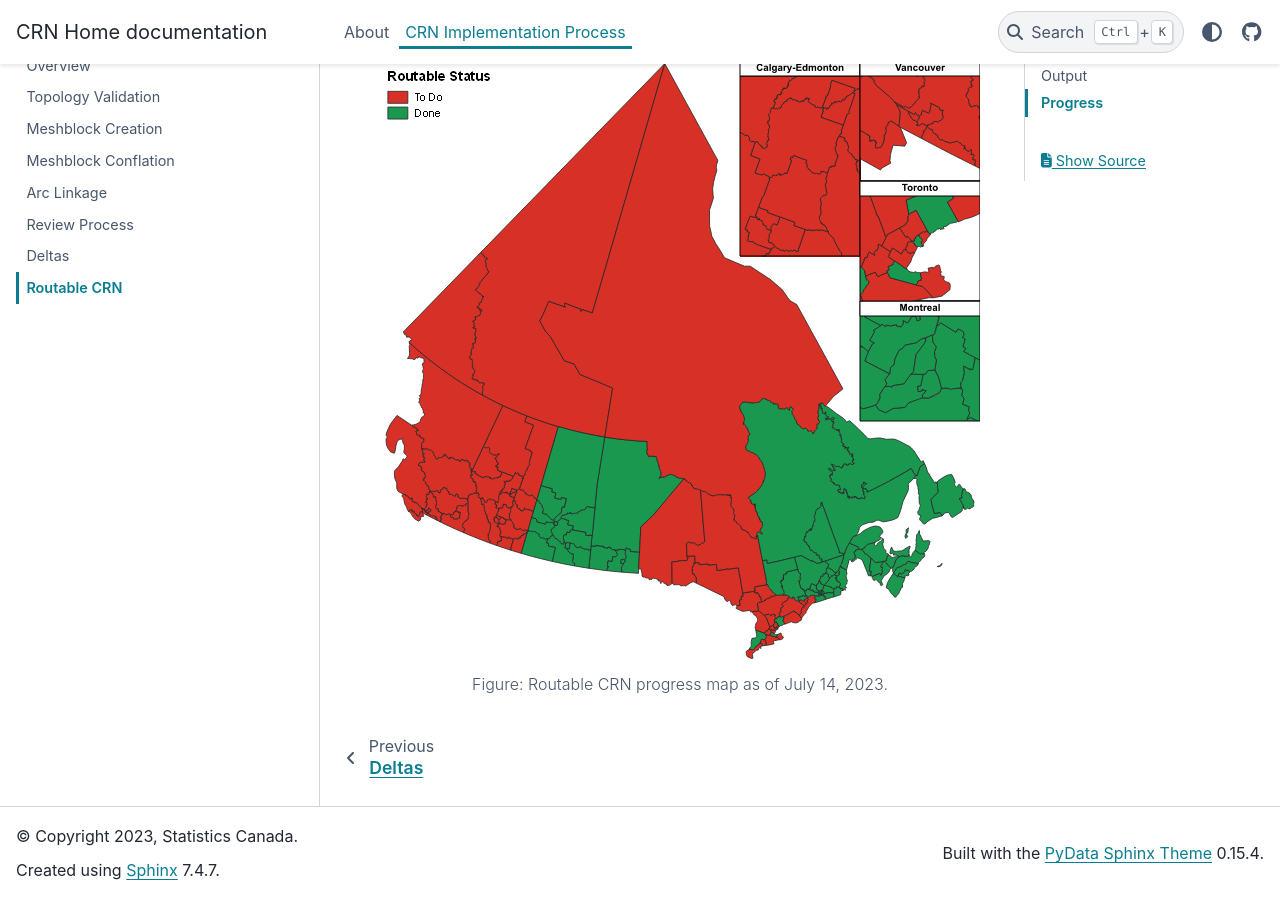
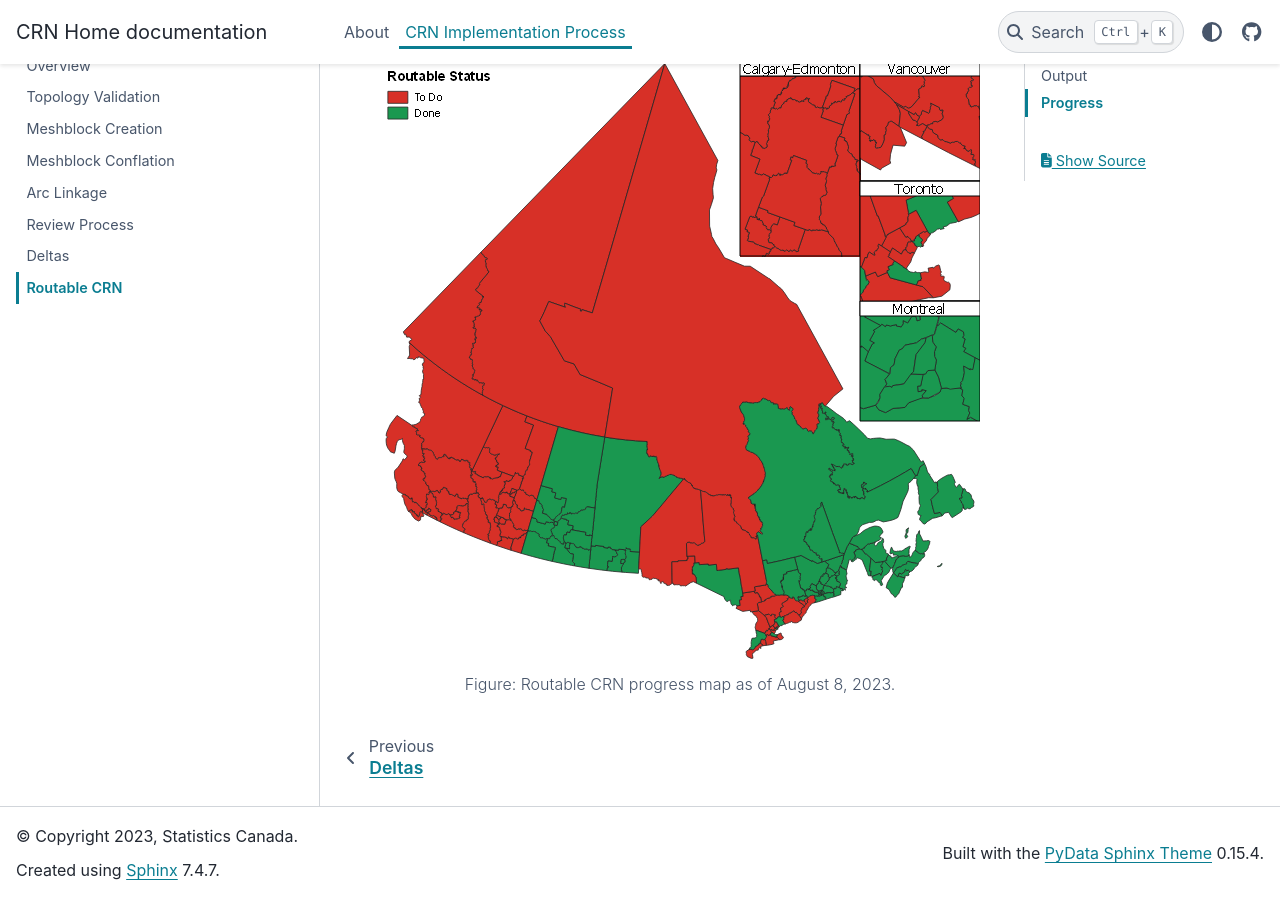
Before and after one commit to StatCan/egp-crn, a Sphinx documentation site: the page built from docs/source/crn_implementation_process/routable_crn.rst, in a window 1280 px wide and 900 px high, scrolled down 3716 px. Built offline with Sphinx 7.4.7 and the PyData theme 0.15.4, drawn with Linux system fonts in a browser that asks for light colours.

Commit message:
Progress maps updated

```diff
--- a/docs/source/crn_implementation_process/meshblock_conflation.rst
+++ b/docs/source/crn_implementation_process/meshblock_conflation.rst
@@ -210,4 +210,4 @@ Progress
 .. figure:: /source/_static/progress/meshblock_conflation_progress_map.png
     :alt: Meshblock conflation progress map.
 
-    Figure: Meshblock conflation progress map as of July 14, 2023.
+    Figure: Meshblock conflation progress map as of August 8, 2023.
--- a/docs/source/crn_implementation_process/meshblock_creation.rst
+++ b/docs/source/crn_implementation_process/meshblock_creation.rst
@@ -326,4 +326,4 @@ Progress
 .. figure:: /source/_static/progress/meshblock_creation_progress_map.png
     :alt: Meshblock creation progress map.
 
-    Figure: Meshblock creation progress map as of July 14, 2023.
+    Figure: Meshblock creation progress map as of August 8, 2023.
--- a/docs/source/crn_implementation_process/routable_crn.rst
+++ b/docs/source/crn_implementation_process/routable_crn.rst
@@ -89,4 +89,4 @@ Progress
 .. figure:: /source/_static/progress/routable_crn_progress_map.png
     :alt: Routable CRN progress map.
 
-    Figure: Routable CRN progress map as of July 14, 2023.
+    Figure: Routable CRN progress map as of August 8, 2023.
```
Also changed, not shown: docs/source/_static/progress/meshblock_conflation_progress_map.png, docs/source/_static/progress/meshblock_creation_progress_map.png, docs/source/_static/progress/routable_crn_progress_map.png, 1 other file.
